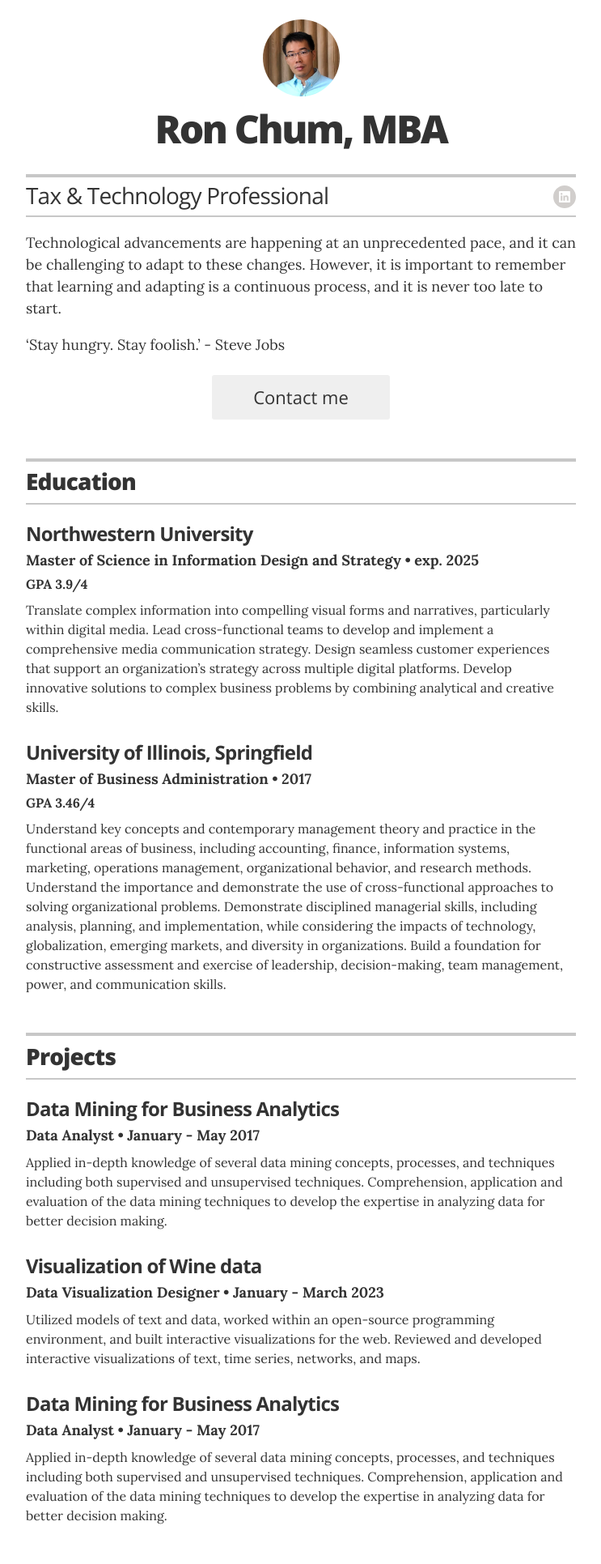
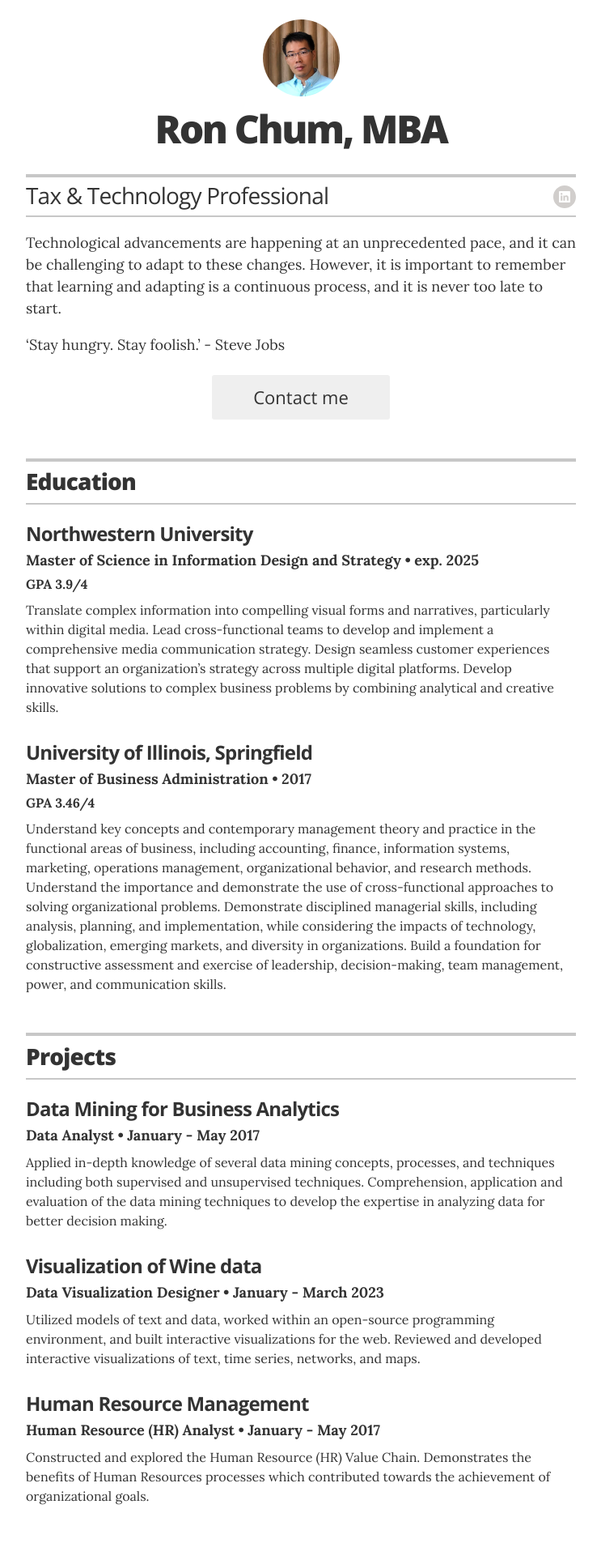
Before and after one commit to rchum/portfolio, a Jekyll site: the page built from index.html, in a window 1280 px wide. Shown: the whole page at 81% size, without its empty margins (268-1011 px from the left). Built offline with Jekyll 4.4.1, drawn with Linux system fonts in a browser that asks for light colours; after the commit the page ends 1907 px from its top, so only the background shows below that.

Commit message:
Update projects.yml

```diff
--- a/_data/projects.yml
+++ b/_data/projects.yml
@@ -16,8 +16,8 @@
   description: Utilized models of text and data, worked within an open-source programming environment, and built interactive visualizations for the web. Reviewed and developed interactive visualizations of text, time series, networks, and maps.
 
 
-- project: Data Mining for Business Analytics
-  role: Data Analyst
+- project: Human Resource Management
+  role: Human Resource (HR) Analyst
   duration: January - May 2017
   #url: https://www.linkedin.com/in/chumr/
-  description: Applied in-depth knowledge of several data mining concepts, processes, and techniques including both supervised and unsupervised techniques. Comprehension, application and evaluation of the data mining techniques to develop the expertise in analyzing data for better decision making.
+  description: Constructed and explored the Human Resource (HR) Value Chain. Demonstrates the benefits of Human Resources processes which contributed towards the achievement of organizational goals.
```
